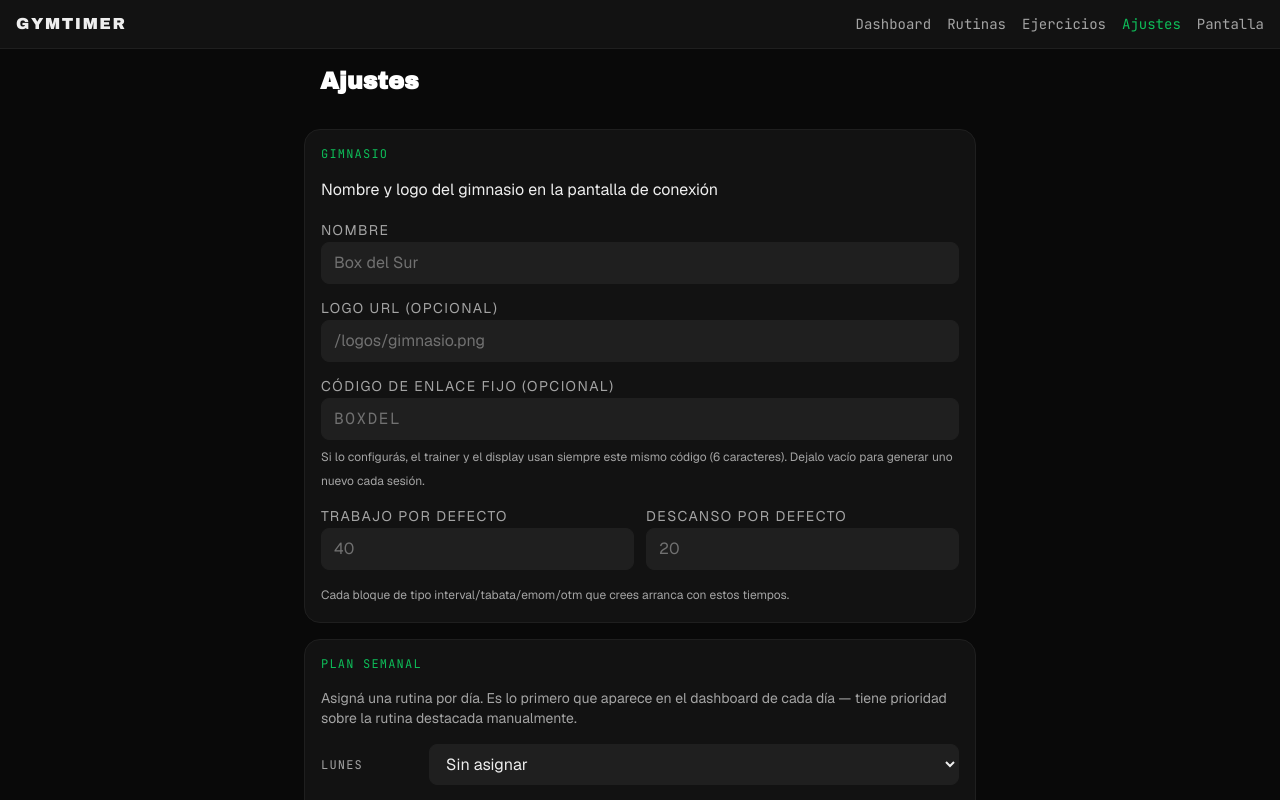
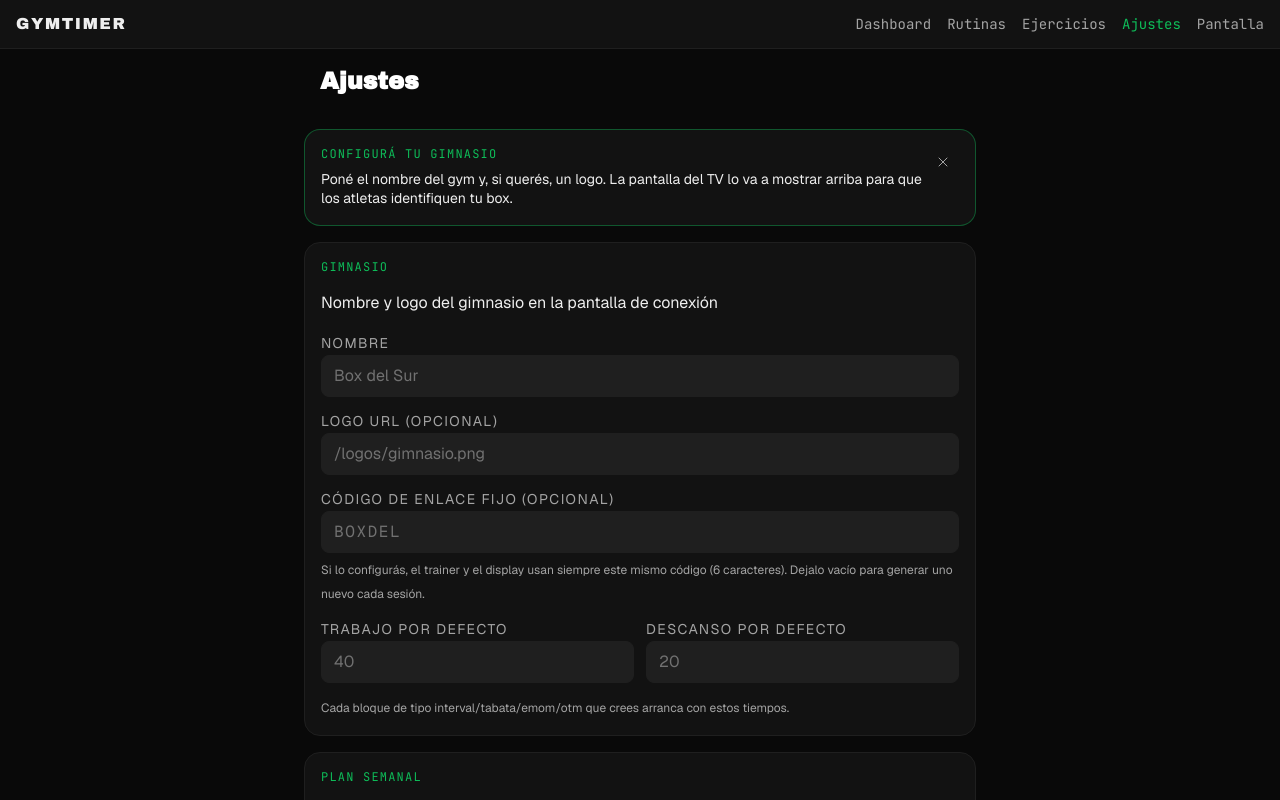
Before and after one commit to CamiloEscar/gymtimer-pro, a Next.js app: page /app/settings in a window 1280 px wide. Shown: the top 800 px of the page. Built offline with nearby package versions, Linux system fonts and the light colour scheme.

Commit message:
feat(settings): gym profile onboarding banner in /app/settings

```diff
--- a/src/app/app/settings/page.tsx
+++ b/src/app/app/settings/page.tsx
@@ -1,6 +1,7 @@
 import { AudioSettings } from "@/components/settings/AudioSettings";
 import { DisplaySettings } from "@/components/settings/DisplaySettings";
 import { ExerciseOverridesSettings } from "@/components/settings/ExerciseOverridesSettings";
+import { GymProfileOnboardingBanner } from "@/components/settings/GymProfileOnboardingBanner";
 import { GymSettings } from "@/components/settings/GymSettings";
 import { WeeklyPlanSettings } from "@/components/settings/WeeklyPlanSettings";
 
@@ -8,6 +9,7 @@ export default function SettingsPage() {
   return (
     <div className="max-w-2xl mx-auto space-y-4">
       <h1 className="text-2xl font-bold text-white font-industrial p-4">Ajustes</h1>
+      <GymProfileOnboardingBanner />
       <GymSettings />
       <WeeklyPlanSettings />
       <DisplaySettings />
--- /dev/null
+++ b/src/components/settings/GymProfileOnboardingBanner.tsx
@@ -0,0 +1,53 @@
+"use client";
+
+import { useLocalStorageSnapshot, notifyLocalStorageChange } from "@/hooks/useLocalStorageSnapshot";
+import { Icon } from "@/components/ui/Icon";
+import type { GymProfile } from "@/lib/storage/GymProfileRepository";
+import { GymProfileRepository } from "@/lib/storage/GymProfileRepository";
+
+const DISMISS_KEY = "gymtimer.onboarding.gymProfileDismissed";
+
+export function GymProfileOnboardingBanner() {
+  const repo = new GymProfileRepository();
+  const profile = useLocalStorageSnapshot<GymProfile>(
+    "gymtimer.gymProfile",
+    () => {
+      const result = repo.get();
+      return result.ok ? result.value : { name: "" };
+    },
+    { name: "" }
+  );
+  const dismissed = useLocalStorageSnapshot(
+    DISMISS_KEY,
+    () => window.localStorage.getItem(DISMISS_KEY) === "1",
+    false
+  );
+
+  if (profile.name.trim()) return null;
+  if (dismissed) return null;
+
+  function dismiss() {
+    window.localStorage.setItem(DISMISS_KEY, "1");
+    notifyLocalStorageChange();
+  }
+
+  return (
+    <div className="relative overflow-hidden rounded-2xl border border-brand-500/40 bg-surface-900 p-4">
+      <button
+        type="button"
+        onClick={dismiss}
+        aria-label="Cerrar sugerencia de perfil"
+        title="Cerrar"
+        className="absolute right-3 top-3 inline-flex items-center justify-center size-10 rounded-md text-phosphor-dim hover:text-phosphor active:scale-95 transition-colors cursor-pointer"
+      >
+        <Icon name="close" className="size-4" />
+      </button>
+      <p className="font-tactical text-xs uppercase tracking-widest text-brand-500">
+        Configurá tu gimnasio
+      </p>
+      <p className="mt-2 text-sm text-phosphor leading-snug pr-8">
+        Poné el nombre del gym y, si querés, un logo. La pantalla del TV lo va a mostrar arriba para que los atletas identifiquen tu box.
+      </p>
+    </div>
+  );
+}
```
Also changed, not shown: 1 other file (tests, documents, lock files or other folders).
